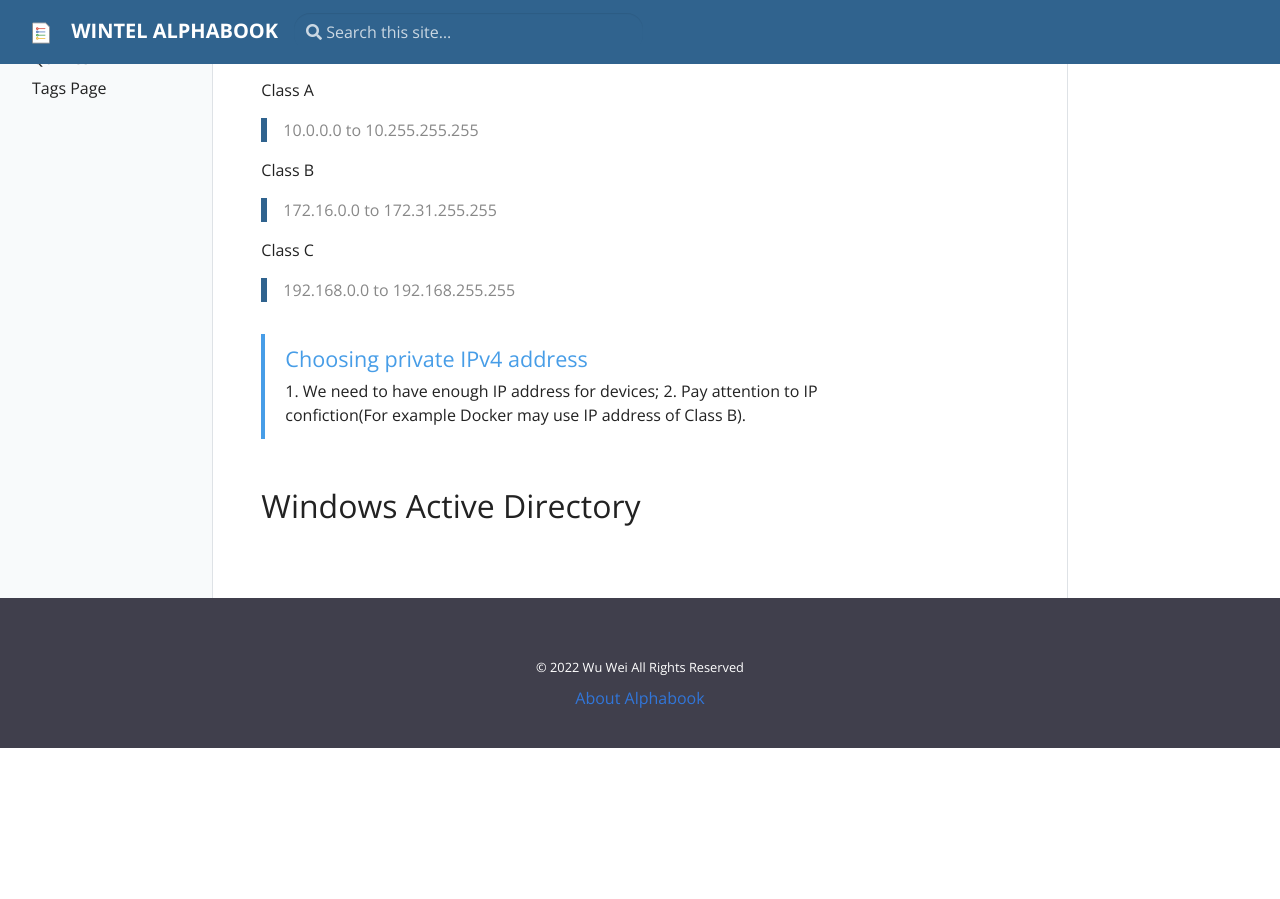
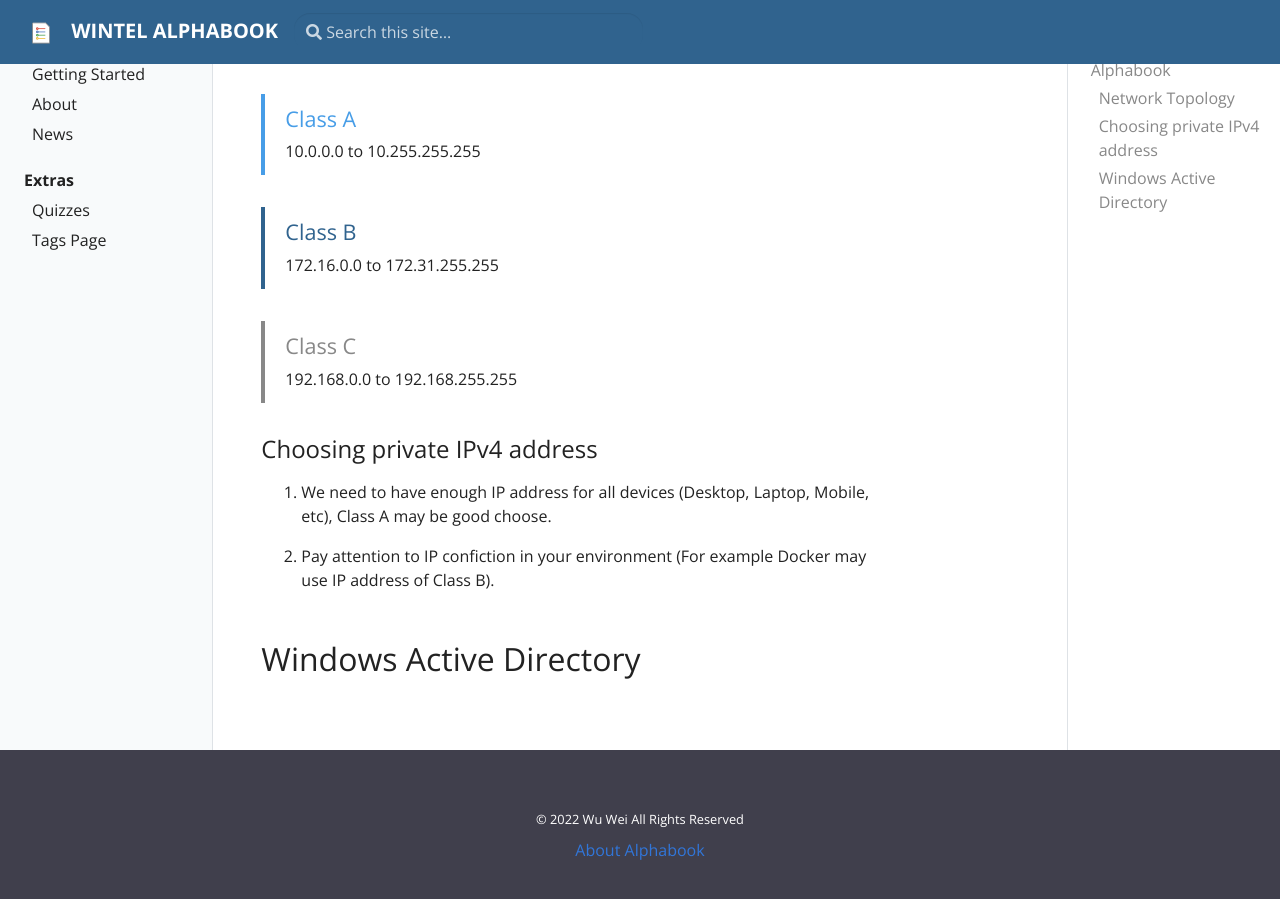
Before and after one commit to SMEwintel/SMEwintel.github.io, a Jekyll site: the page built from pages/index.md, in a window 1280 px wide and 900 px high, scrolled down 399 px. Built offline with Jekyll 4.4.1, drawn with Linux system fonts in a browser that asks for light colours; before the commit the page ends 1147 px from its top, so only the background shows below that.

Commit message:
Update index.md

```diff
--- a/pages/index.md
+++ b/pages/index.md
@@ -18,15 +18,16 @@ Network is the basis of the whole IT infrastructure. We can not imagine the situ
 
 IP Addresses reserved for use on private networks
 
-Class A
->10.0.0.0 to 10.255.255.255
+{% include alert.html type="info" title="Class A" content="10.0.0.0 to 10.255.255.255" %}
 
-Class B
->172.16.0.0 to 172.31.255.255
+{% include alert.html type="primary" title="Class B" content="172.16.0.0 to 172.31.255.255" %}
 
-Class C
->192.168.0.0 to 192.168.255.255
+{% include alert.html type="secondary" title="Class C" content="192.168.0.0 to 192.168.255.255" %}
 
-{% include alert.html type="info" title="Choosing private IPv4 address" content="1. We need to have enough IP address for devices; 2. Pay attention to IP confiction(For example Docker may use IP address of Class B)." %}
+### Choosing private IPv4 address
+
+1. We need to have enough IP address for all devices (Desktop, Laptop, Mobile, etc), Class A may be good choose.
+
+2. Pay attention to IP confiction in your environment (For example Docker may use IP address of Class B).
 
 ## Windows Active Directory
```
